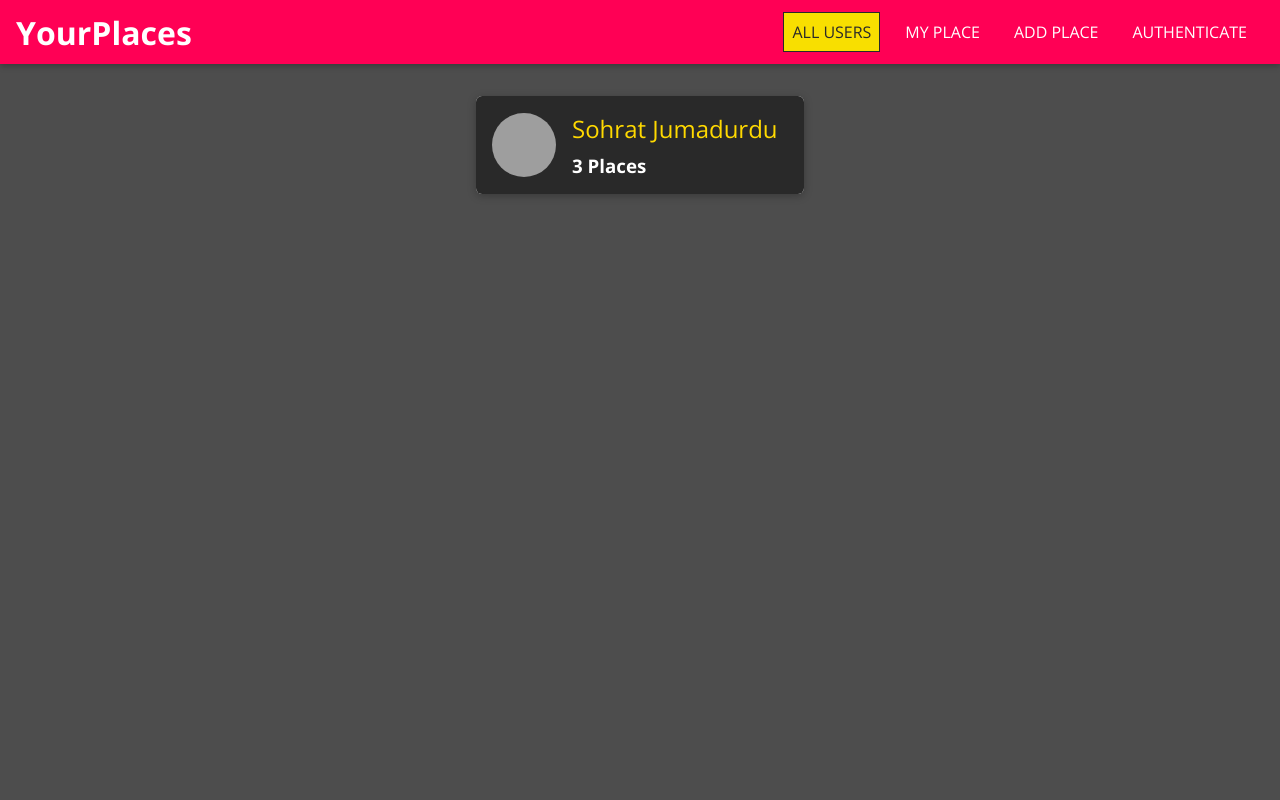
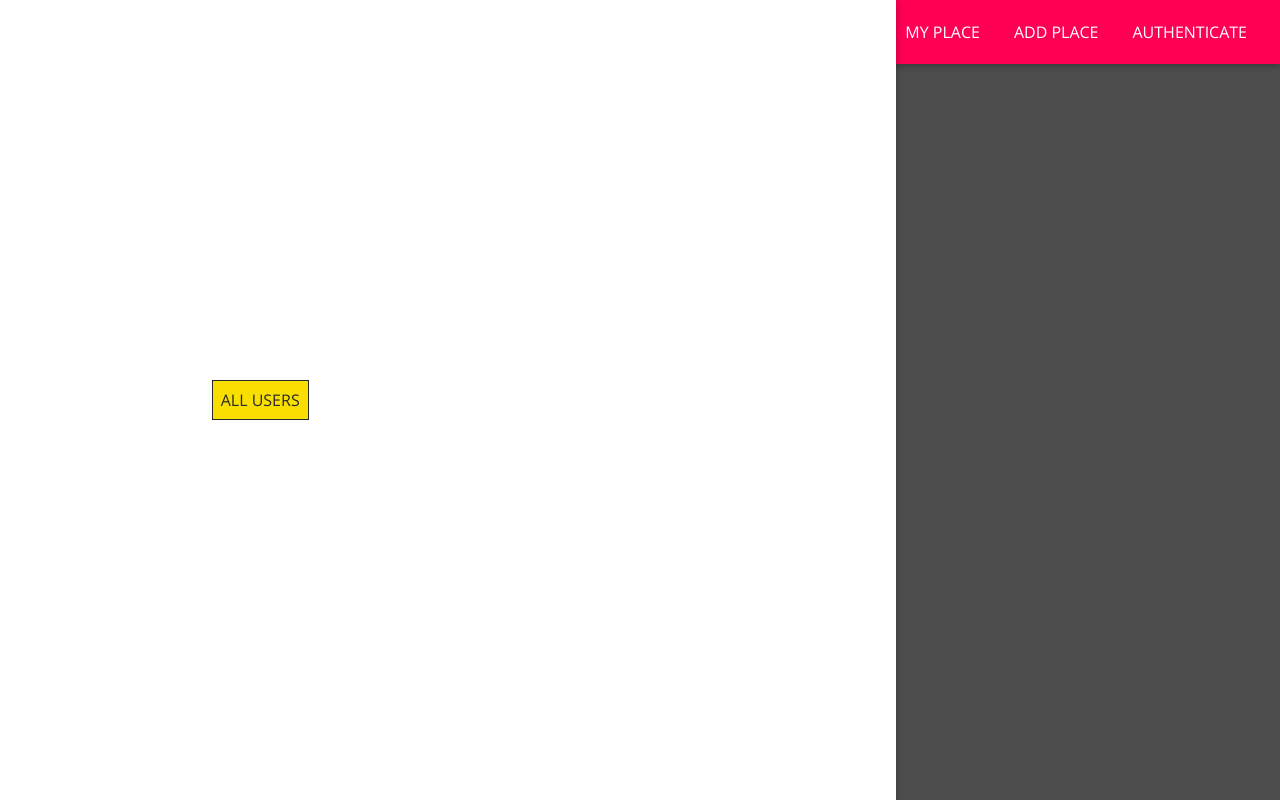
Before and after one commit to shoki61/full-stack-project, a React (Create React App) app: page / in a window 1280 px wide. Built offline with nearby package versions, Linux system fonts and the light colour scheme; grey boxes are pictures that could not be loaded.

Commit message:
set side drawer

```diff
--- a/src/shared/components/Navigation/MainNavigation.js
+++ b/src/shared/components/Navigation/MainNavigation.js
@@ -1,12 +1,19 @@
-import React from 'react';
+import React, { Fragment } from 'react';
 import { Link } from 'react-router-dom';
 
 import MainHeader from './MainHeader';
 import NavLinks from './NavLinks';
+import SideDrawer from './SideDrawer';
 import './MainNavigation.css';
 
 const MainNavigation = props => {
     return (
+        <Fragment>
+            <SideDrawer>
+                <nav className='main-navigation__drawer-nav'>
+                    <NavLinks/>
+                </nav>
+            </SideDrawer>
             <MainHeader>
                 <button className='main-navigation__menu-btn'>
                     <span/>
@@ -16,10 +23,11 @@
                 <h1 className='main-navigation__title'>
                     <Link to='/'>YourPlaces</Link>
                 </h1>
-            <nav>
+                <nav className='main-navigation__header-nav'>
                     <NavLinks/>
                 </nav>
             </MainHeader>
+        </Fragment>
     );
 };
 
--- a/src/shared/components/Navigation/SideDrawer.css
+++ b/src/shared/components/Navigation/SideDrawer.css
@@ -0,0 +1,10 @@
+.side-drawer{
+    position: fixed;
+    left:0;
+    top:0;
+    z-index: 100;
+    height: 100vh;
+    width: 70%;
+    background-color: white;
+    box-shadow: 0 2px 8px rgba(0, 0, 0, .26);
+}
--- a/src/shared/components/Navigation/SideDrawer.js
+++ b/src/shared/components/Navigation/SideDrawer.js
@@ -3,9 +3,7 @@
 import './SideDrawer.css';
 
 const SideDrawer = props => {
-    return (
-
-    );
+    return <aside className='side-drawer'>{props.children}</aside>
 };
 
 export default SideDrawer;
```
Lines whose indentation alone changed are shown as unchanged.
